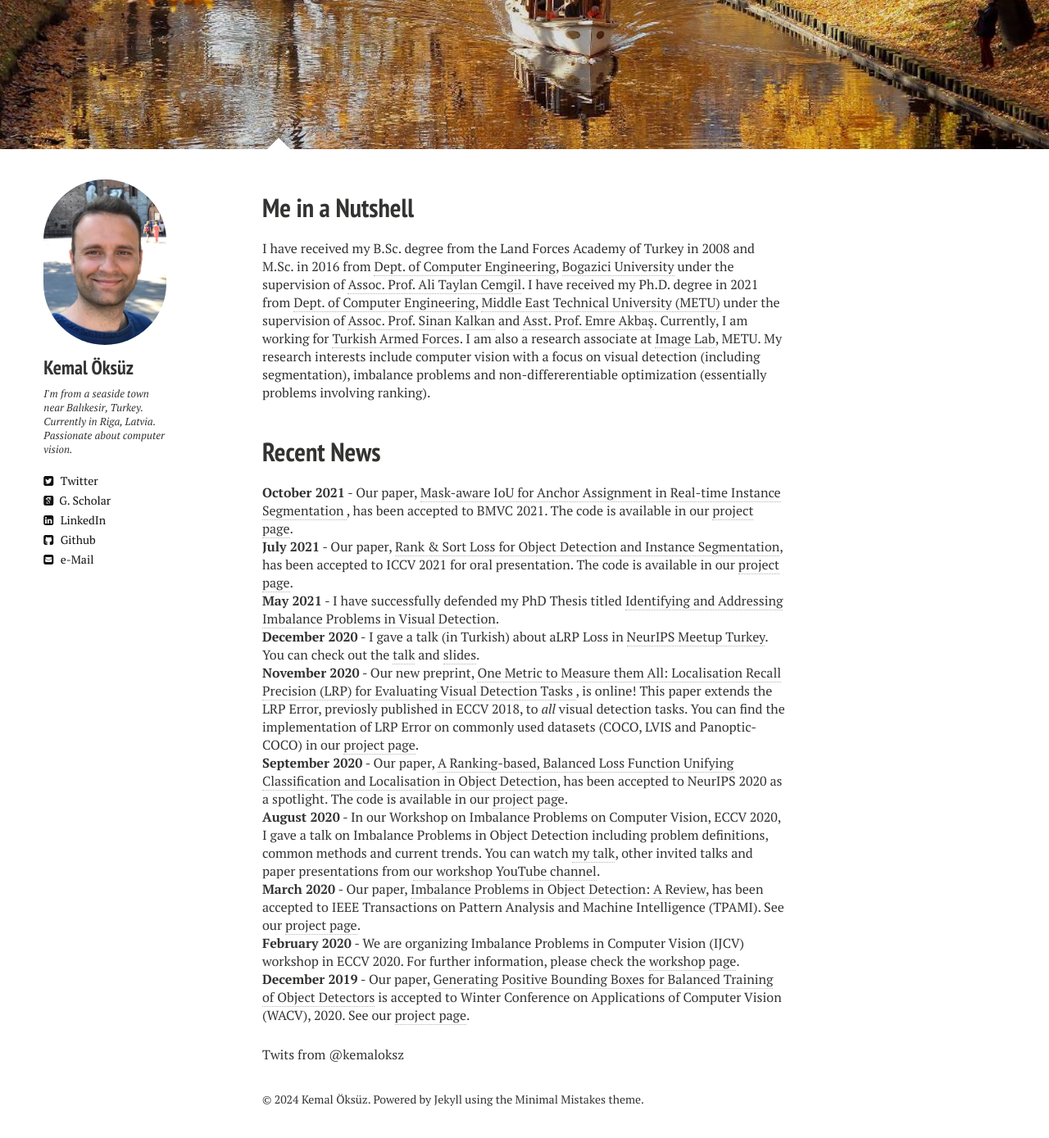
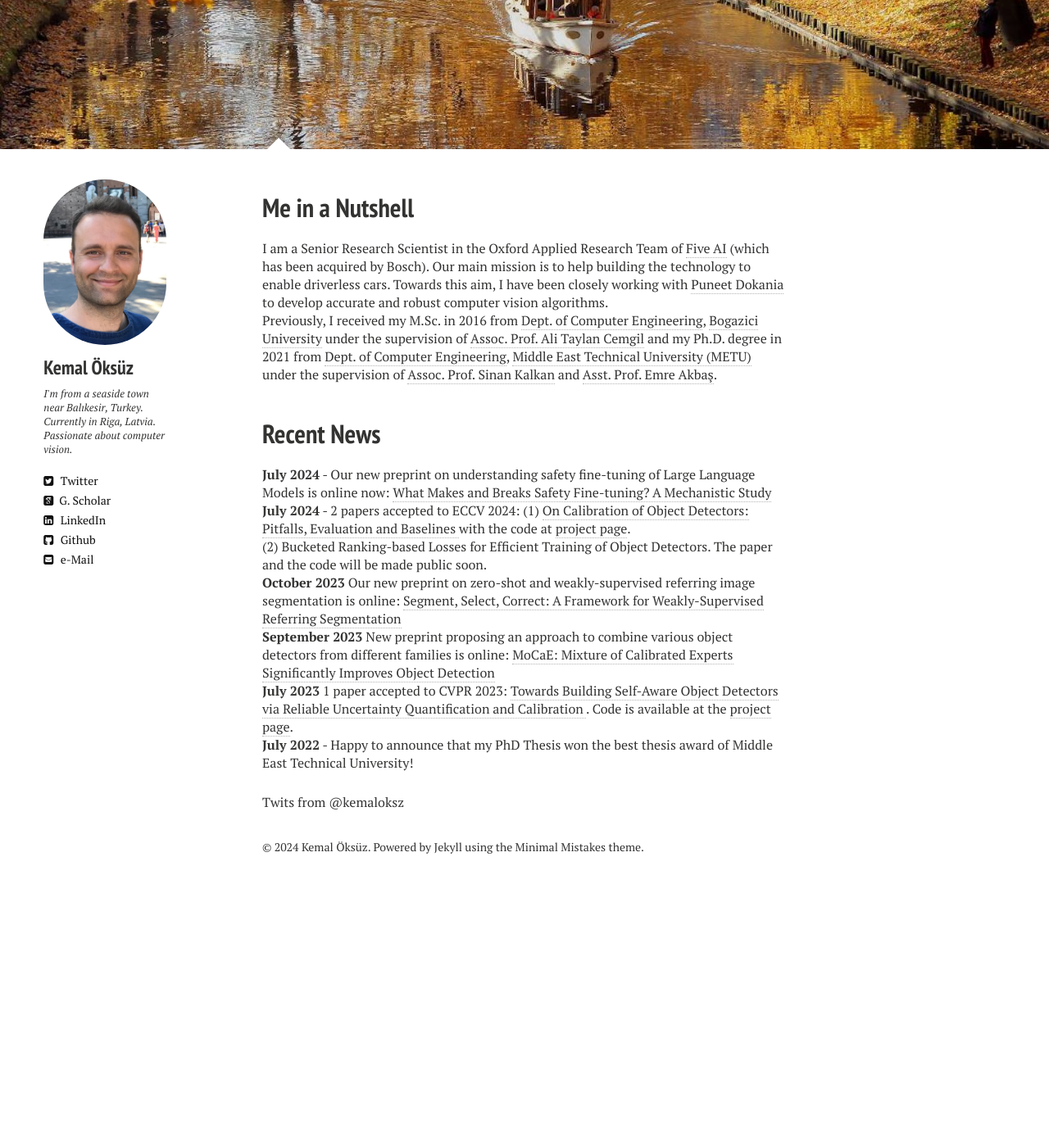
Before and after one commit to kemaloksuz/kemaloksuz.github.io, a Jekyll site: the page built from index.md, in a window 1280 px wide and 1400 px high, scrolled down 500 px. Shown: the top 1389 px of the window at 82% size. Built offline with Jekyll 4.4.1, drawn with Linux system fonts in a browser that asks for light colours; nearby versions of some CDN libraries; comment, search, counter and statistics services are not loaded; after the commit the page ends 1592 px from its top, so only the background shows below that.

Commit message:
Update index.md

```diff
--- a/index.md
+++ b/index.md
@@ -7,21 +7,24 @@ image:
   feature: rigaautumn.jpg
 ---
 
-I have received my B.Sc. degree from the Land Forces Academy of Turkey in 2008 and M.Sc. in 2016 from <a href="https://www.cmpe.boun.edu.tr" target="_blank">Dept. of Computer Engineering</a>, <a href="http://www.boun.edu.tr/en-US/Index" target="_blank">Bogazici University</a> under the supervision of <a href="https://www.cmpe.boun.edu.tr/~cemgil/" target="_blank">Assoc. Prof. Ali Taylan Cemgil</a>. I have received my Ph.D. degree in 2021 from <a href="https://ceng.metu.edu.tr" target="_blank">Dept. of Computer Engineering</a>, <a href="https://www.metu.edu.tr" target="_blank">Middle East Technical University (METU)</a> under the supervision of <a href="http://www.kovan.ceng.metu.edu.tr/~sinan/" target="_blank">Assoc. Prof. Sinan Kalkan</a> and <a href="http://user.ceng.metu.edu.tr/~emre/" target="_blank">Asst. Prof. Emre Akbaş</a>. Currently, I am working for <a href="https://www.tsk.tr/HomeEng" target="_blank">Turkish Armed Forces</a>. I am also a research associate at <a href="https://image.ceng.metu.edu.tr" target="_blank">Image Lab</a>, METU. My research interests include computer vision with a focus on visual detection (including segmentation), imbalance problems and non-differerentiable optimization (essentially problems involving ranking).
+I am a Senior Research Scientist in the Oxford Applied Research Team of <a href="https://www.five.ai" target="_blank">Five AI</a> (which has been acquired by Bosch). Our main mission is to help building the technology to enable driverless cars. Towards this aim, I have been closely working with <a href="https://puneetkdokania.github.io" target="_blank">Puneet Dokania</a> to develop accurate and robust computer vision algorithms.
+
+Previously, I received my M.Sc. in 2016 from <a href="https://www.cmpe.boun.edu.tr" target="_blank">Dept. of Computer Engineering</a>, <a href="http://www.boun.edu.tr/en-US/Index" target="_blank">Bogazici University</a> under the supervision of <a href="https://www.cmpe.boun.edu.tr/~cemgil/" target="_blank">Assoc. Prof. Ali Taylan Cemgil</a> and my Ph.D. degree in 2021 from <a href="https://ceng.metu.edu.tr" target="_blank">Dept. of Computer Engineering</a>, <a href="https://www.metu.edu.tr" target="_blank">Middle East Technical University (METU)</a> under the supervision of <a href="http://www.kovan.ceng.metu.edu.tr/~sinan/" target="_blank">Assoc. Prof. Sinan Kalkan</a> and <a href="http://user.ceng.metu.edu.tr/~emre/" target="_blank">Asst. Prof. Emre Akbaş</a>.
 
 <br />
 
+<h1>Recent News</h1>
 
-<h1>Recent News</h1>
-**October 2021** - Our paper, <a href="https://arxiv.org/abs/2110.09734" target="_blank"> Mask-aware IoU for Anchor Assignment in Real-time Instance Segmentation
-</a>, has been accepted to BMVC 2021. The code is available in our <a href="https://github.com/kemaloksuz/Mask-aware-IoU" target="_blank">project page</a>.<br />
-**July 2021** - Our paper, <a href="https://arxiv.org/abs/2107.11669" target="_blank"> Rank & Sort Loss for Object Detection and Instance Segmentation</a>, has been accepted to ICCV 2021 for oral presentation. The code is available in our <a href="https://github.com/kemaloksuz/RankSortLoss" target="_blank">project page</a>.<br />
-**May 2021** - I have successfully defended my PhD Thesis titled  <a href="https://open.metu.edu.tr/bitstream/handle/11511/90919/Identifying%20and%20Addressing%20Imbalance%20Problems%20in%20Visual%20Detection.pdf" target="_blank"> Identifying and Addressing Imbalance Problems in Visual Detection</a>. <br />
-**December 2020** - I gave a talk (in Turkish) about aLRP Loss in <a href="https://inzva.com/ai/meetups/2020/neurips-meetup-turkey-2020" target="_blank">NeurIPS Meetup Turkey</a>. You can check out the <a href="https://www.youtube.com/watch?v=8M4k4ILdzvg" target="_blank">talk</a> and  <a href="https://drive.google.com/file/d/1S_u0_sjK2FcGJZYQWY3PNPeybclAOf-_/view?usp=sharing" target="_blank">slides</a>. <br />
-**November 2020** - Our new preprint, <a href="https://arxiv.org/abs/2011.10772" target="_blank">One Metric to Measure them All: Localisation Recall Precision (LRP) for Evaluating Visual Detection Tasks
-</a>, is online! This paper extends the LRP Error, previosly published in ECCV 2018, to *all* visual detection tasks. You can find the implementation of LRP Error on commonly used datasets (COCO, LVIS and Panoptic-COCO) in our <a href="https://github.com/kemaloksuz/LRP-Error" target="_blank">project page</a>.<br />
-**September 2020** - Our paper, <a href="https://arxiv.org/abs/2009.13592" target="_blank">A Ranking-based, Balanced Loss Function Unifying Classification and Localisation in Object Detection</a>, has been accepted to NeurIPS 2020 as a spotlight. The code is available in our <a href="https://github.com/kemaloksuz/aLRPLoss" target="_blank">project page</a>.<br />
-**August 2020** - In our Workshop on Imbalance Problems on Computer Vision, ECCV 2020, I gave a talk on Imbalance Problems in Object Detection including problem definitions, common methods and current trends. You can watch <a href="https://www.youtube.com/watch?v=g2TN_ZCrOj4&t=1s" target="_blank">my talk</a>, other invited talks and paper presentations from <a href="https://www.youtube.com/channel/UCBE0en9cdw9HN_kU2VClT9w" target="_blank">our workshop YouTube channel</a>.<br />
-**March 2020** - Our paper, <a href="https://arxiv.org/abs/1909.00169" target="_blank">Imbalance Problems in Object Detection: A Review</a>, has been accepted to IEEE Transactions on Pattern Analysis and Machine Intelligence (TPAMI). See our <a href="https://github.com/kemaloksuz/ObjectDetectionImbalance" target="_blank">project page</a>.<br />
-**February 2020** - We are organizing Imbalance Problems in Computer Vision (IJCV) workshop in ECCV 2020. For further information, please check the <a href="https://sites.google.com/view/ipcv2020/" target="_blank"> workshop page</a>.<br />
-**December 2019** - Our paper, <a href="https://arxiv.org/abs/1909.09777" target="_blank">Generating Positive Bounding Boxes for Balanced Training of Object Detectors</a> is accepted to Winter Conference on Applications of Computer Vision (WACV), 2020. See our <a href="https://github.com/kemaloksuz/BoundingBoxGenerator" target="_blank">project page</a>.<br />
+**July 2024** - Our new preprint on understanding safety fine-tuning of Large Language Models is online now: <a href="https://arxiv.org/pdf/2407.10264" target="_blank"> What Makes and Breaks Safety Fine-tuning? A Mechanistic Study</a>
+
+**July 2024** - 2 papers accepted to ECCV 2024: (1) <a href="https://arxiv.org/abs/2405.20459" target="_blank"> On Calibration of Object Detectors: Pitfalls, Evaluation and Baselines
+</a> with the code at <a href="https://github.com/fiveai/detection_calibration" target="_blank">project page</a>.<br /> (2) Bucketed Ranking-based Losses for Efficient Training of Object Detectors. The paper and the code will be made public soon.
+
+**October 2023** Our new preprint on zero-shot and weakly-supervised referring image segmentation is online: <a href="https://arxiv.org/abs/2310.13479" target="_blank"> Segment, Select, Correct: A Framework for Weakly-Supervised Referring Segmentation</a>
+
+**September 2023** New preprint proposing an approach to combine various object detectors from different families is online: <a href="https://arxiv.org/abs/2309.14976" target="_blank"> MoCaE: Mixture of Calibrated Experts Significantly Improves Object Detection</a>
+
+**July 2023** 1 paper accepted to CVPR 2023: <a href="https://arxiv.org/abs/2307.00934" target="_blank"> Towards Building Self-Aware Object Detectors via Reliable Uncertainty Quantification and Calibration
+</a>. Code is available at the <a href="https://github.com/fiveai/detection_calibration" target="_blank">project page</a>.
+
+**July 2022** - Happy to announce that my PhD Thesis won the best thesis award of Middle East Technical University!
```
